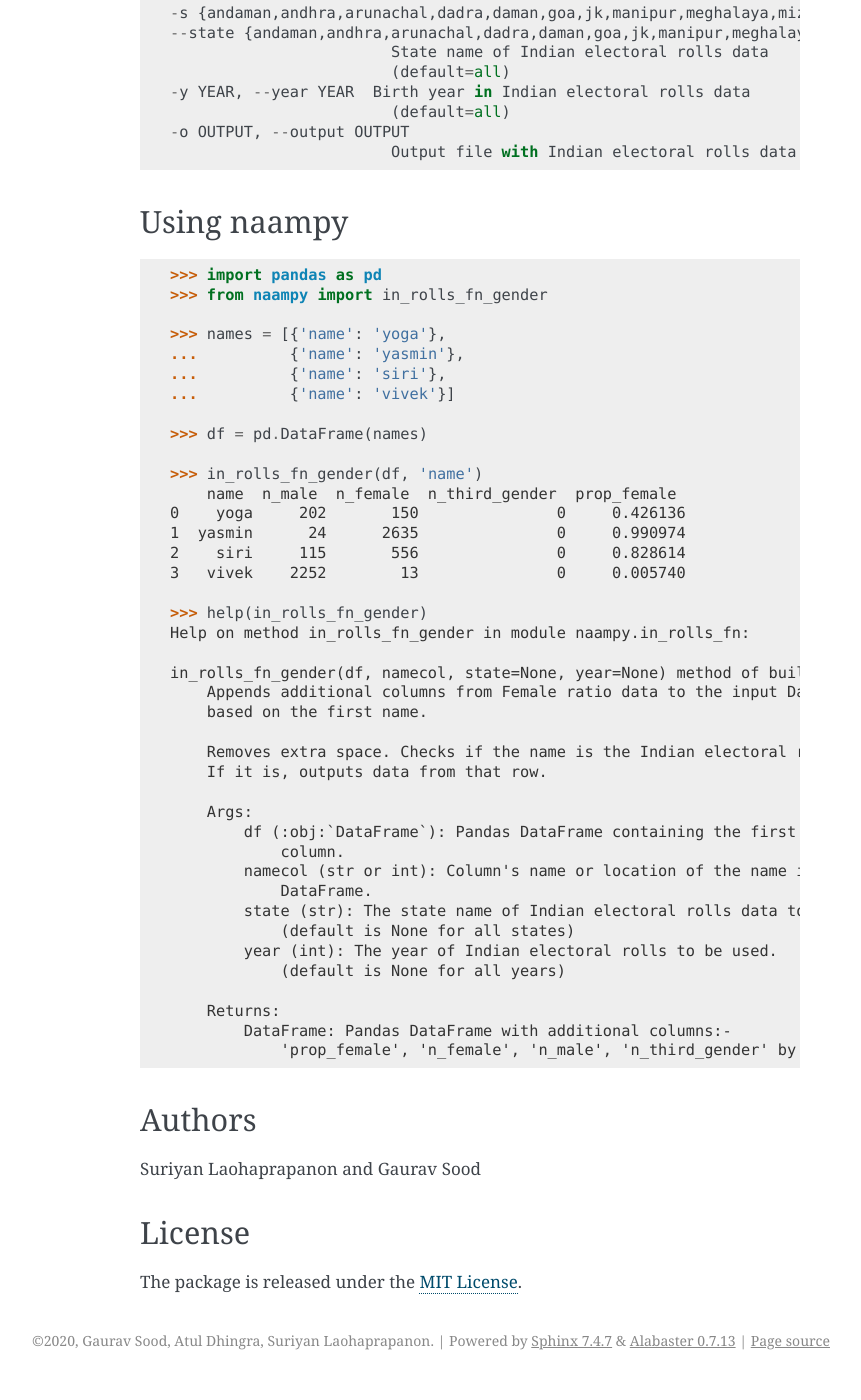
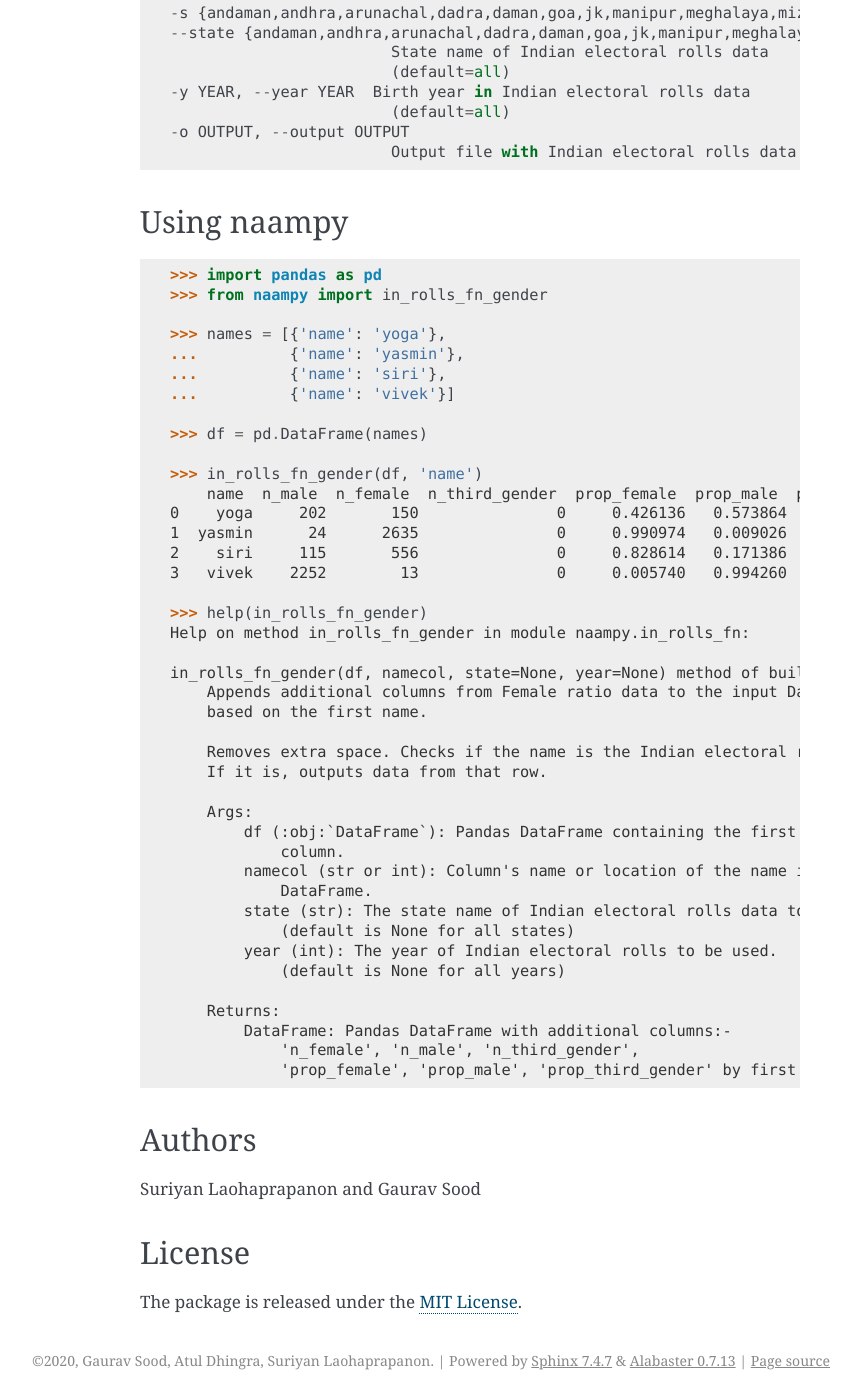
Before and after one commit to appeler/naampy, a Sphinx documentation site: the page built from docs/source/naampy.rst, in a window 1280 px wide and 1400 px high, scrolled down 2089 px. Shown: the whole window, without its empty margins (280-1141 px from the left). Built offline with Sphinx 7.4.7, drawn with Linux system fonts in a browser that asks for light colours.

Commit message:
add prop_male and prop_third_gender

```diff
--- a/docs/source/naampy.rst
+++ b/docs/source/naampy.rst
@@ -94,47 +94,47 @@
 
 ::
 
-  >>> import pandas as pd
-  >>> from naampy import in_rolls_fn_gender
+    >>> import pandas as pd
+    >>> from naampy import in_rolls_fn_gender
 
-  >>> names = [{'name': 'yoga'},
-  ...          {'name': 'yasmin'},
-  ...          {'name': 'siri'},
-  ...          {'name': 'vivek'}]
+    >>> names = [{'name': 'yoga'},
+    ...          {'name': 'yasmin'},
+    ...          {'name': 'siri'},
+    ...          {'name': 'vivek'}]
 
-  >>> df = pd.DataFrame(names)
+    >>> df = pd.DataFrame(names)
 
-  >>> in_rolls_fn_gender(df, 'name')
-      name  n_male  n_female  n_third_gender  prop_female
-  0    yoga     202       150               0     0.426136
-  1  yasmin      24      2635               0     0.990974
-  2    siri     115       556               0     0.828614
-  3   vivek    2252        13               0     0.005740
+    >>> in_rolls_fn_gender(df, 'name')
+        name  n_male  n_female  n_third_gender  prop_female  prop_male  prop_third_gender
+    0    yoga     202       150               0     0.426136   0.573864                0.0
+    1  yasmin      24      2635               0     0.990974   0.009026                0.0
+    2    siri     115       556               0     0.828614   0.171386                0.0
+    3   vivek    2252        13               0     0.005740   0.994260                0.0
 
-  >>> help(in_rolls_fn_gender)
-  Help on method in_rolls_fn_gender in module naampy.in_rolls_fn:
+    >>> help(in_rolls_fn_gender)
+    Help on method in_rolls_fn_gender in module naampy.in_rolls_fn:
 
-  in_rolls_fn_gender(df, namecol, state=None, year=None) method of builtins.type instance
-      Appends additional columns from Female ratio data to the input DataFrame
-      based on the first name.
+    in_rolls_fn_gender(df, namecol, state=None, year=None) method of builtins.type instance
+        Appends additional columns from Female ratio data to the input DataFrame
+        based on the first name.
 
-      Removes extra space. Checks if the name is the Indian electoral rolls data.
-      If it is, outputs data from that row.
+        Removes extra space. Checks if the name is the Indian electoral rolls data.
+        If it is, outputs data from that row.
 
-      Args:
-          df (:obj:`DataFrame`): Pandas DataFrame containing the first name
-              column.
-          namecol (str or int): Column's name or location of the name in
-              DataFrame.
-          state (str): The state name of Indian electoral rolls data to be used.
-              (default is None for all states)
-          year (int): The year of Indian electoral rolls to be used.
-              (default is None for all years)
+        Args:
+            df (:obj:`DataFrame`): Pandas DataFrame containing the first name
+                column.
+            namecol (str or int): Column's name or location of the name in
+                DataFrame.
+            state (str): The state name of Indian electoral rolls data to be used.
+                (default is None for all states)
+            year (int): The year of Indian electoral rolls to be used.
+                (default is None for all years)
 
-      Returns:
-          DataFrame: Pandas DataFrame with additional columns:-
-              'prop_female', 'n_female', 'n_male', 'n_third_gender' by first name
-
+        Returns:
+            DataFrame: Pandas DataFrame with additional columns:-
+                'n_female', 'n_male', 'n_third_gender',
+                'prop_female', 'prop_male', 'prop_third_gender' by first name
 
 Authors
 ~~~~~~~
```
Also changed, not shown: README.rst (+7 -7 lines), 2 other files.
